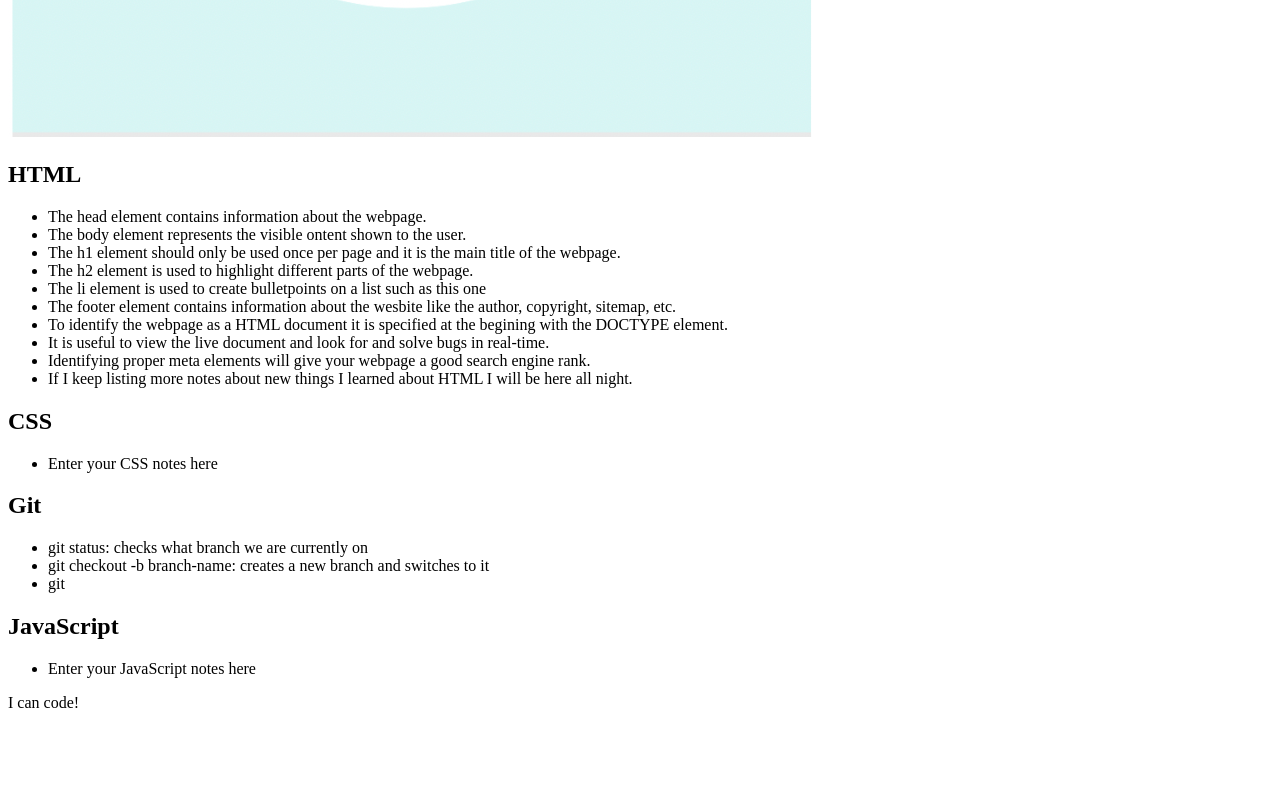
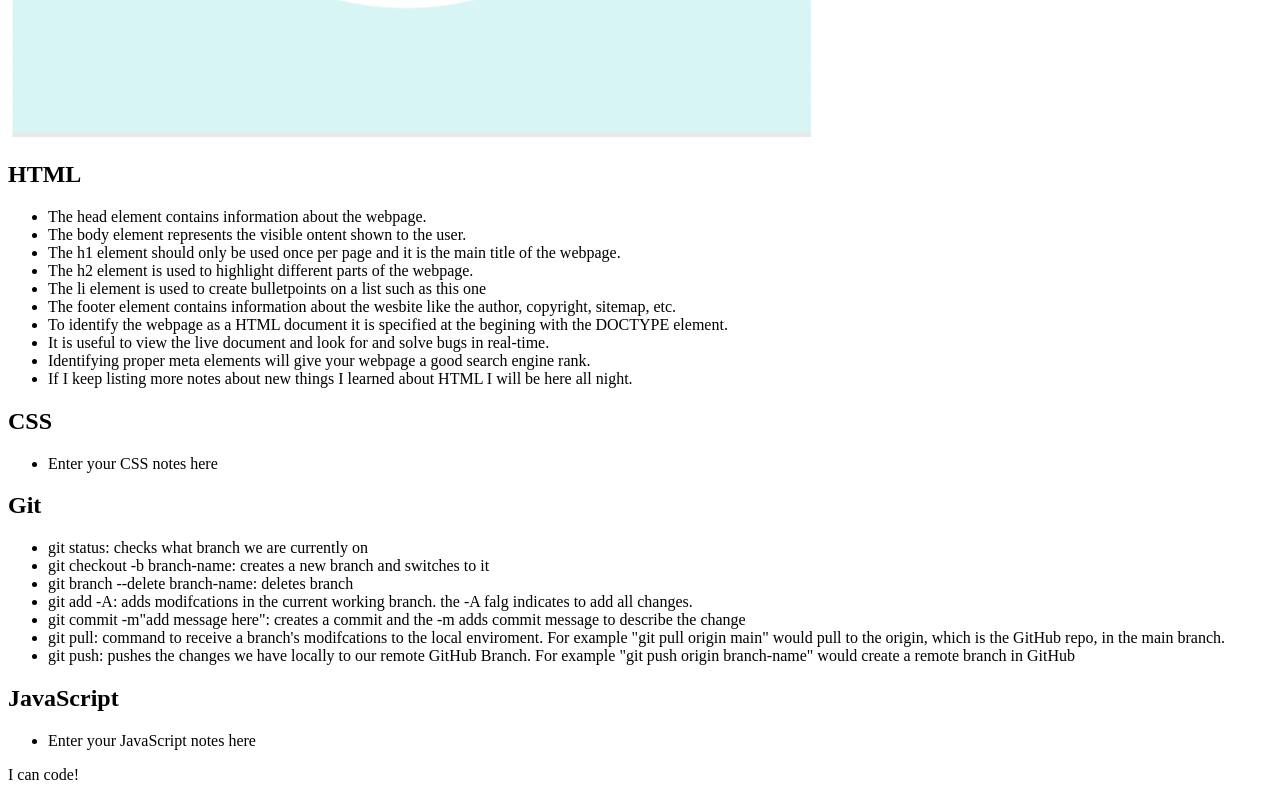
Before and after one commit to Barrerse/prework-study-guide, a plain HTML site: page index.html in a window 1280 px wide. Shown: the part 719-1519 px from the top of the page. Before the commit the page ends 1447 px from the top, so only its background shows below. Drawn offline with Linux system fonts and the light colour scheme.

Commit message:
added code to HTML file

```diff
--- a/index.html
+++ b/index.html
@@ -6,14 +6,13 @@
     <meta name="viewport" content="width=device-width, initial-scale=1.0" />
     <title>Prework Study Guide</title>
   </head>
+
   <body>
     <header id="top">
       <h1>Prework Study Guide</h1>
-      <img
-      src="./assets/bowtie-cat.png"
-      alt="Profile image of cat wearing a bow tie."
-      />
+      <img src="./assets/bowtie-cat.png" alt="Profile image of cat wearing a bow tie." />
     </header>
+
     <main>
       <section class="card" id="html-section">
         <h2>HTML</h2>
@@ -43,7 +42,11 @@
         <ul>
           <li>git status: checks what branch we are currently on</li>
           <li>git checkout -b branch-name: creates a new branch and switches to it</li>
-          <li>git </li>
+          <li>git branch --delete branch-name: deletes branch </li>
+          <li>git add -A: adds modifcations in the current working branch. the -A falg indicates to add all changes. </li>
+          <li>git commit -m"add message here": creates a commit and the -m adds commit message to describe the change</li>
+          <li>git pull: command to receive a branch's modifcations to the local enviroment. For example "git pull origin main" would pull to the origin, which is the GitHub repo, in the main branch.</li>
+          <li>git push: pushes the changes we have locally to our remote GitHub Branch. For example "git push origin branch-name" would create a remote branch in GitHub </li>
         </ul>
       </section>
 
```
